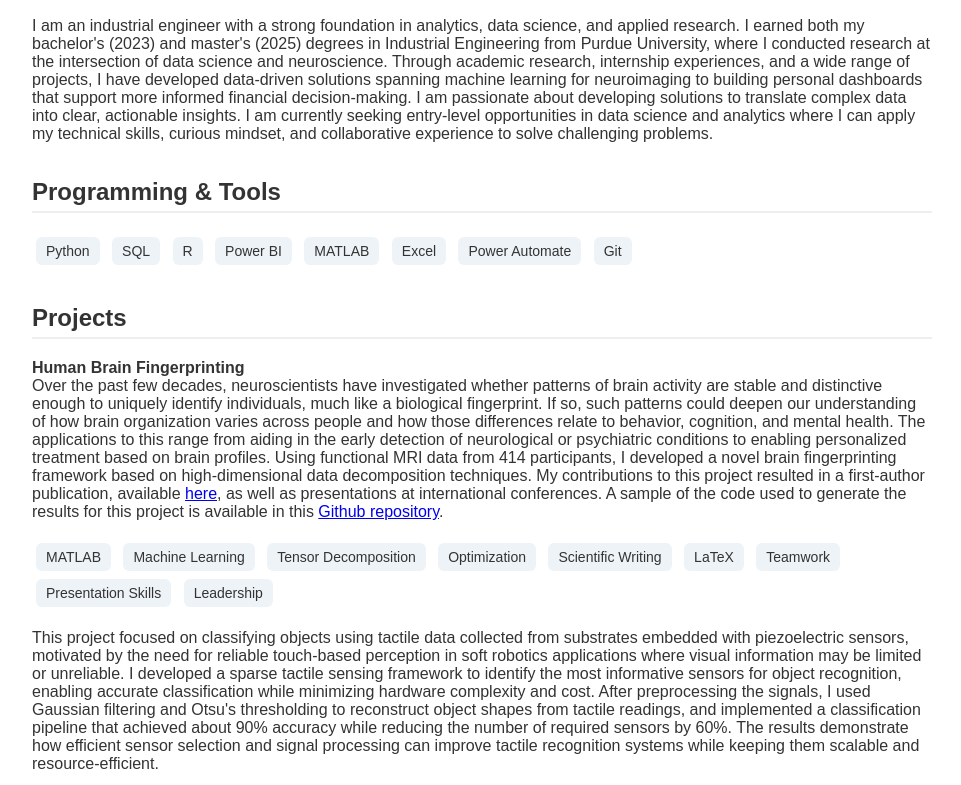
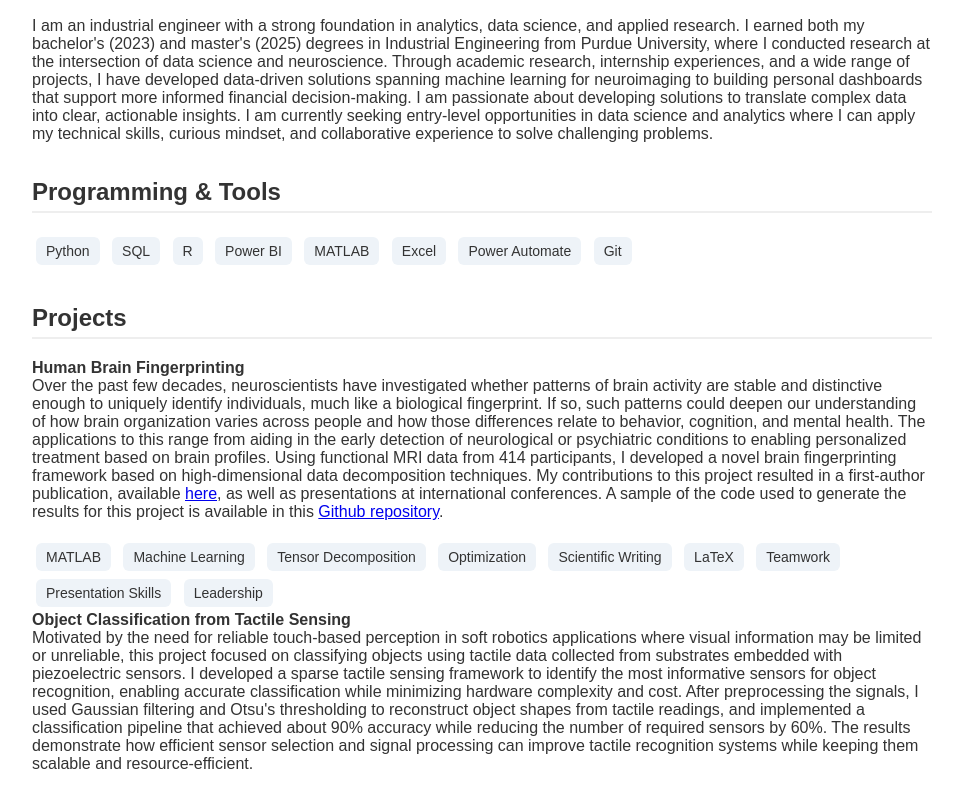
Before and after one commit to Vitor-FCCarvalho/Vitor-FCCarvalho.github.io, a plain HTML site: page index.html in a window 1280 px wide. Shown: the part 167-952 px from the top of the page, without its empty margins (158-1119 px from the left). Drawn offline with Linux system fonts and the light colour scheme.

Commit message:
Update Project Name

```diff
--- a/index.html
+++ b/index.html
@@ -135,9 +135,9 @@
     </div>
 
     <div class="project">
-      <strong></strong><br>
-      This project focused on classifying objects using tactile data collected from substrates embedded with piezoelectric sensors, motivated by the need for reliable touch-based perception
-       in soft robotics applications where visual information may be limited or unreliable. I developed a sparse tactile sensing framework to identify the most informative sensors for object recognition,
+      <strong>Object Classification from Tactile Sensing</strong><br>
+      Motivated by the need for reliable touch-based perception in soft robotics applications where visual information may be limited or unreliable, this project focused on classifying objects using
+       tactile data collected from substrates embedded with piezoelectric sensors. I developed a sparse tactile sensing framework to identify the most informative sensors for object recognition,
        enabling accurate classification while minimizing hardware complexity and cost. After preprocessing the signals, I used Gaussian filtering and
        Otsu's thresholding to reconstruct object shapes from tactile readings, and implemented a classification pipeline that achieved about 90% accuracy while reducing the number of required sensors by
        60%. The results demonstrate how efficient sensor selection and signal processing can improve tactile recognition systems while keeping them scalable and resource-efficient.
```
